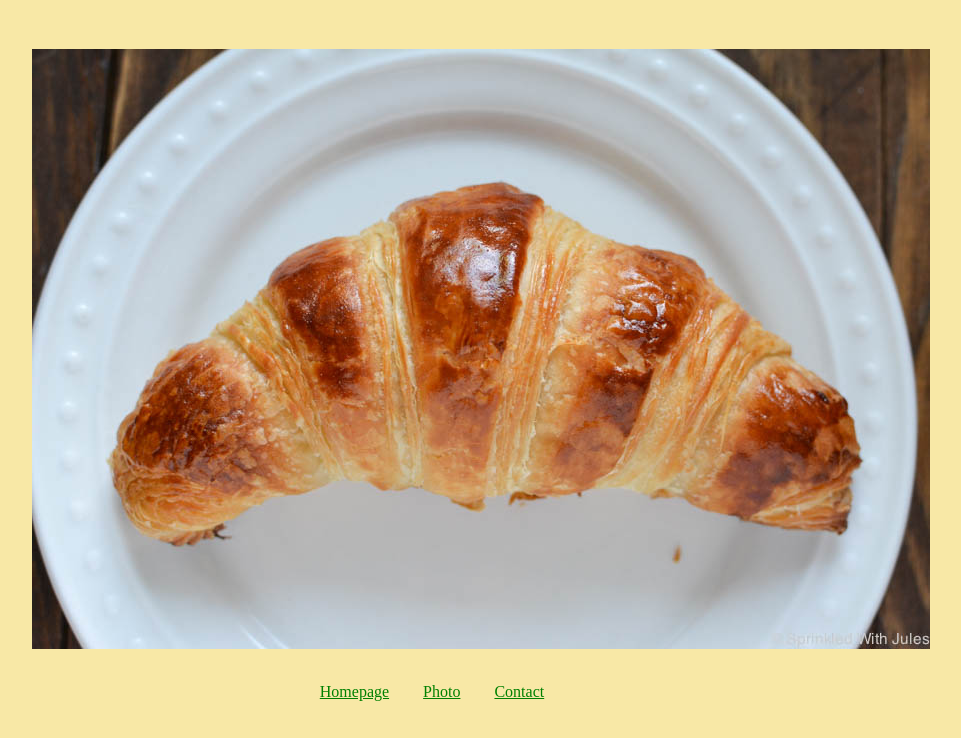
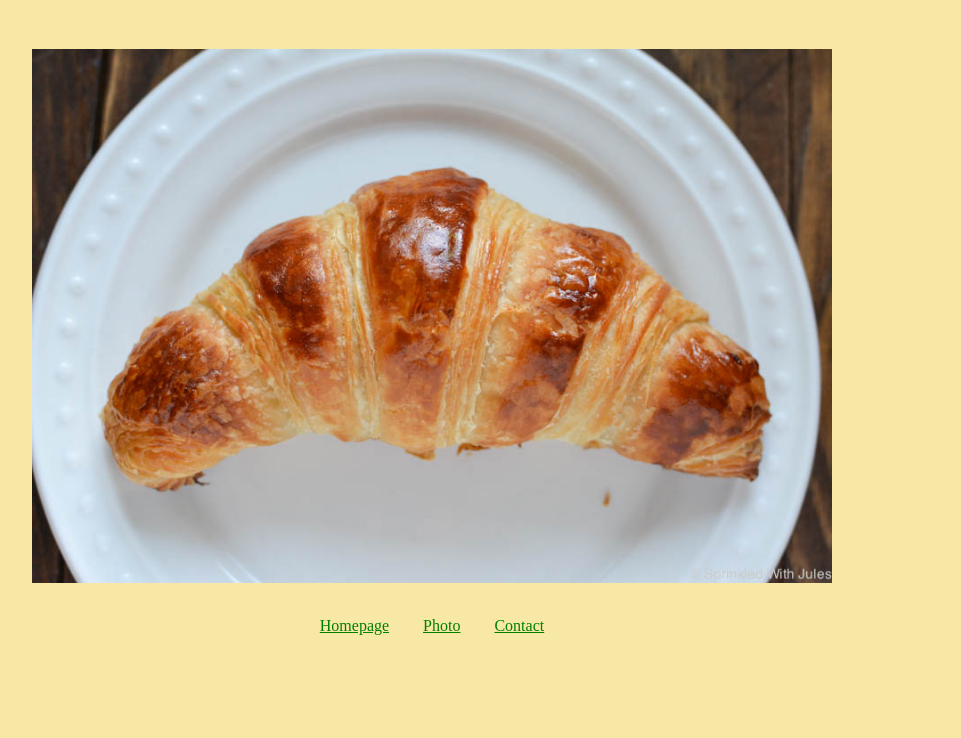
Before and after one commit to Denise148/Croissant, a plain HTML site: page photo.html in a window 1280 px wide. Shown: the part 62-800 px from the top of the page, without its empty margins (208-1169 px from the left). Drawn offline with Linux system fonts and the light colour scheme.

Commit message:
added css to img

```diff
--- a/src/style.css
+++ b/src/style.css
@@ -19,4 +19,6 @@ h1 {
 img {
   padding-top: 30px;
   padding-bottom: 30px;
+  max-width: 100%;
+  border-radius: 8px;
 }
```
